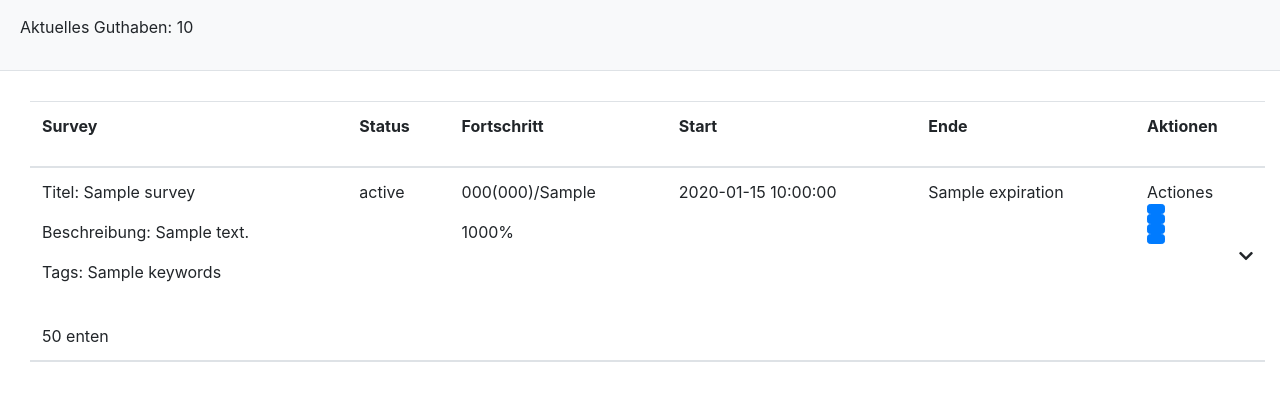
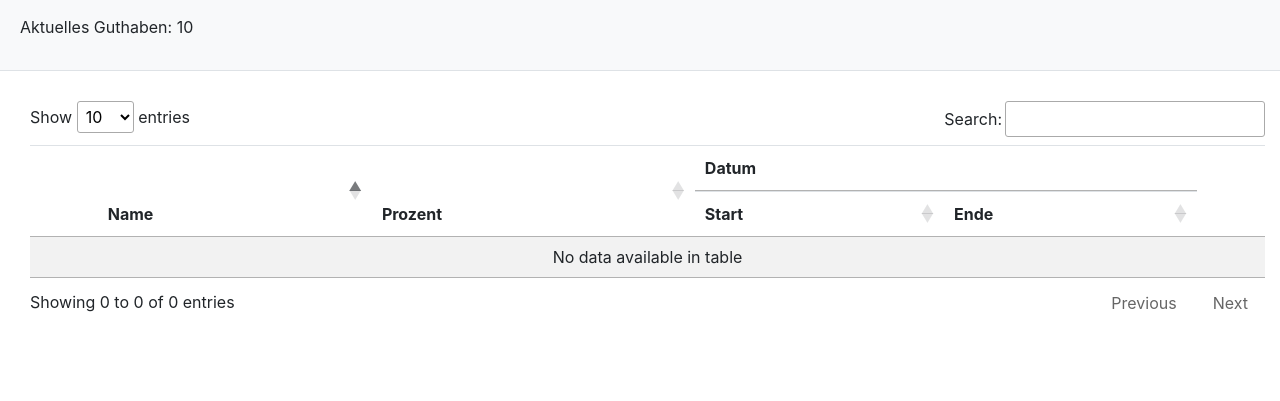
Before and after one commit to rynkk/MeinTurk, a Flask app: template flask_mturk/templates/main/dashboard.html in a window 1280 px wide. Shown: the part 110-511 px from the top of the page. Run offline with Flask 2, Linux system fonts and the light colour scheme; the template is opened without the code that fills it: most values are stand-ins (such as "Sample title", 1, 10 or a date in 2020); parts of the project's set-up code (start-up, migrations or seed data) failed here and were passed over; some libraries are stand-ins or nearby versions.

Commit message:
add first iteration of dashboard

```diff
--- a/flask_mturk/static/css/custom.css
+++ b/flask_mturk/static/css/custom.css
@@ -7,6 +7,23 @@
     user-select: none;
     cursor: default;
 }
+
+tr[role="row"], tr[role="row"]+tr{
+    cursor: pointer;
+}
+
+div.slider {
+    display: none;
+}
+
+table.dataTable tbody td.no-padding {
+    padding: 0;
+}
+/* Because DataTables+Bootstrap4 table-triped+childtables is bonkers*/
+.striped tbody .odd{
+    background-color:rgba(0, 0, 0, 0.05);
+}
+
 
 .hiddenRow {
     padding: 0 !important;
--- a/flask_mturk/templates/main/dashboard.html
+++ b/flask_mturk/templates/main/dashboard.html
@@ -3,55 +3,164 @@
 <h1>Home</h1>
 
 {% block head %}
+<link rel="stylesheet" type="text/css" href="https://cdn.datatables.net/v/bs4/dt-1.10.18/b-1.5.6/b-colvis-1.5.6/rg-1.1.0/datatables.min.css"/>
+
+<script type="text/javascript" src="https://cdn.datatables.net/v/bs4/dt-1.10.18/b-1.5.6/b-colvis-1.5.6/rg-1.1.0/datatables.min.js"></script>
+<!--link rel="stylesheet" type="text/css" href="https://cdn.datatables.net/v/dt/dt-1.10.18/b-1.5.6/rg-1.1.0/sl-1.3.0/datatables.min.css"/>
+
+<script type="text/javascript" src="https://cdn.datatables.net/v/dt/dt-1.10.18/b-1.5.6/rg-1.1.0/sl-1.3.0/datatables.min.js"></script-->
+
 {% endblock head %}
 
 {% block body %}
-{#<div class="container-fluid container-big">
-    {{table}}
-</div>#}
 <div class="container-fluid container-big">
-    <table id="project_table" class="table table-condensed" style="border-collapse:collapse;">
+    <table id="project_table" class="table striped" style="width:100%">
         <thead>
             <tr>
-                <th><p>Survey</p></th>
-                <th><p>Status</p></th>
-                <th><p>Fortschritt</p></th>
-                <th><p>Start</p></th>
-                <th><p>Ende</p></th>
-                <th><p>Aktionen</p></th>
+                <th rowspan="2"></th>
+                <th rowspan="2">Name</th>
+                <th rowspan="2">Prozent</th>
+                <th colspan="2">Datum</th>
+                <th rowspan="2"></th>
+            </tr>
+            <tr>
+                <th>Start</th>
+                <th>Ende</th>
             </tr>
         </thead>
-        {% for survey in surveys %}
-        <tbody data-toggle="collapse" data-target="#r{{survey.HITId}}" class="overview accordion-toggle collapsed">
-            <tr class="mainrow">
-                <td><p>Titel: {{ survey.Title }}</p> <p>Beschreibung: {{ survey.Description }}</p><p>Tags: {{ survey.Keywords }}</p></td>
-                <td><p>{{ survey.HITStatus }}</p></td>
-                <td>
-                    <p>{{ survey.NumberOfAssignmentsCompleted }}({{survey.NumberOfAssignmentsPending}})/{{ survey.MaxAssignments }}</p>
-                    <p>{{ survey.NumberOfAssignmentsCompleted/survey.MaxAssignments*100 }}%</p>
-                </td>
-                <td>{{ survey.CreationTime }}</td>
-                <td>{{ survey.Expiration|default('') }}</td>
-                <td>
-                        Actiones
-                        <button class="btn btn-primary btn-sm block"></button>
-                        <button class="btn btn-primary btn-sm block"></button>
-                        <button class="btn btn-primary btn-sm block"></button>
-                        <button class="btn btn-primary btn-sm block"></button>
-                </td>
-            </tr>
-            <tr class="additional-information">
-                <td colspan="6">50 enten</td>
-            </tr>
-        </tbody>
-            <tr>
-                <td colspan="3" class="hiddenRow">
-                    <div class="accordian-body collapse" id="r{{survey.HITId}}"> {{ survey.Description }} </div>
-                </td>
-            </tr>
-        {% endfor %}
     </table>
+    <script>
+    $(document).ready( function () {
+        surveys = {{ surveys | tojson }};
 
+        var table = $('#project_table').DataTable({
+            data: surveys,
+            "columns": [
+                {   "data": null,
+                    //defaultContent: "N/A",
+                    "searchable": false,
+                    "orderable": false,
+                },
+                { "data": "Title" },
+                {
+                    "data": null,
+                    "render": function(data, type, row){
+                        noAssComplete = row["NumberOfAssignmentsCompleted"]
+                        noAssMax = row["MaxAssignments"]
+                        percentComplete = noAssComplete/noAssMax*100
+                        return noAssComplete+"/"+noAssMax+" ("+percentComplete+"%)"
+                    },
+                    "type": "amount-complete"
+                },
+                { "data": "CreationTime" },
+                { "data": "Expiration" } ,
+                {
+                    "data": null,
+                    defaultContent: "N/A",
+                    "orderable": false
+                }
+            ],
+            "order": [[ 1, 'asc' ]]
+        });
+
+        table.rows().every( function(){ //Create 2 child rows and show BOTH( API restriction)
+            this.child(
+                    [
+                        format_info(this.data()), // maybe change so that not added into td
+                        format_slide(this.data())
+                    ]
+                ).show()
+        })
+
+        table.rows().every( function(){ //Now hide the last one (the slider)
+            this.child().last().hide()
+        })
+
+
+
+        $.fn.dataTable.ext.type.order['amount-complete-pre'] = function ( data ) {
+            percentage = data.substring(data.indexOf("(")+1, data.indexOf(")")) // isolate percentage
+            return percentage
+        };
+
+        table.on( 'order.dt search.dt', function () {
+            table.column(0, {search:'applied', order:'applied'}).nodes().each( function (cell, i) {
+                cell.innerHTML = i+1;
+            } );
+        } ).draw();
+
+        $('#project_table tr:has(".info")').on('click', function(){ // if click on info row trigger click on DataTables-ParentRow
+            $(this).prev().trigger('click')
+        })
+
+        var animation_running = 0;
+        $('#project_table tbody tr[role="row"]').on('click', function () {
+            var tr = $(this).closest('tr');
+            var row = table.row(tr);
+            var slider_child = row.child().last()
+
+            if(!animation_running) // wait for both animations to finish
+                animation_running = 1
+            else
+                return
+
+            if ( tr.hasClass("shown") ) {
+                // This row is already open - close it
+                $('div.slider', slider_child).slideUp( function () {
+
+                        slider_child.hide();
+                        tr.removeClass('shown');
+                        animation_running-=0.5
+
+                } );
+                $('div.slider', slider_child).parent('td').animate({padding: '0'}, 300, function(){
+                    animation_running-=0.5
+                });
+            }
+            else {
+                slider_child.show();
+                $('div.slider', slider_child).slideDown(function(){
+                    tr.addClass('shown');
+                    animation_running-=0.5
+                });
+                $('div.slider', slider_child).parent('td').animate({padding: '0.75rem'}, 300, function(){
+                    animation_running-=0.5
+                });
+            }
+        });
+
+        function format_slide ( data ) {
+            // `d` is the original data object for the row
+            return $('<div class="slider">' +
+                '<table cellpadding="5" cellspacing="0" border="0" style="padding-left:50px;">'+
+                    '<tr>'+
+                        '<td>Full name:</td>'+
+                        '<td>'+'placeholder'+'</td>'+
+                    '</tr>'+
+                    '<tr>'+
+                        '<td>Extension number:</td>'+
+                        '<td>'+'placeholder'+'</td>'+
+                    '</tr>'+
+                    '<tr>'+
+                        '<td>Extra info:</td>'+
+                        '<td>And any further details here (images etc)...</td>'+
+                    '</tr>'+
+                '</table>'+
+            '</div>');
+        }
+
+    function format_info ( data ) {
+            // `d` is the original data object for the row
+            return $('<table class="info" cellpadding="5" cellspacing="0" border="0" style="padding-left:50px;">'+
+                    '<tr>'+
+                        '<td>THIS IS:</td>'+
+                        '<td>'+'a info'+'</td>'+
+                    '</tr>'+
+                '</table>');
+        }
+
+    } );
+    </script>
 </div>
 
 {% endblock body %}
```
